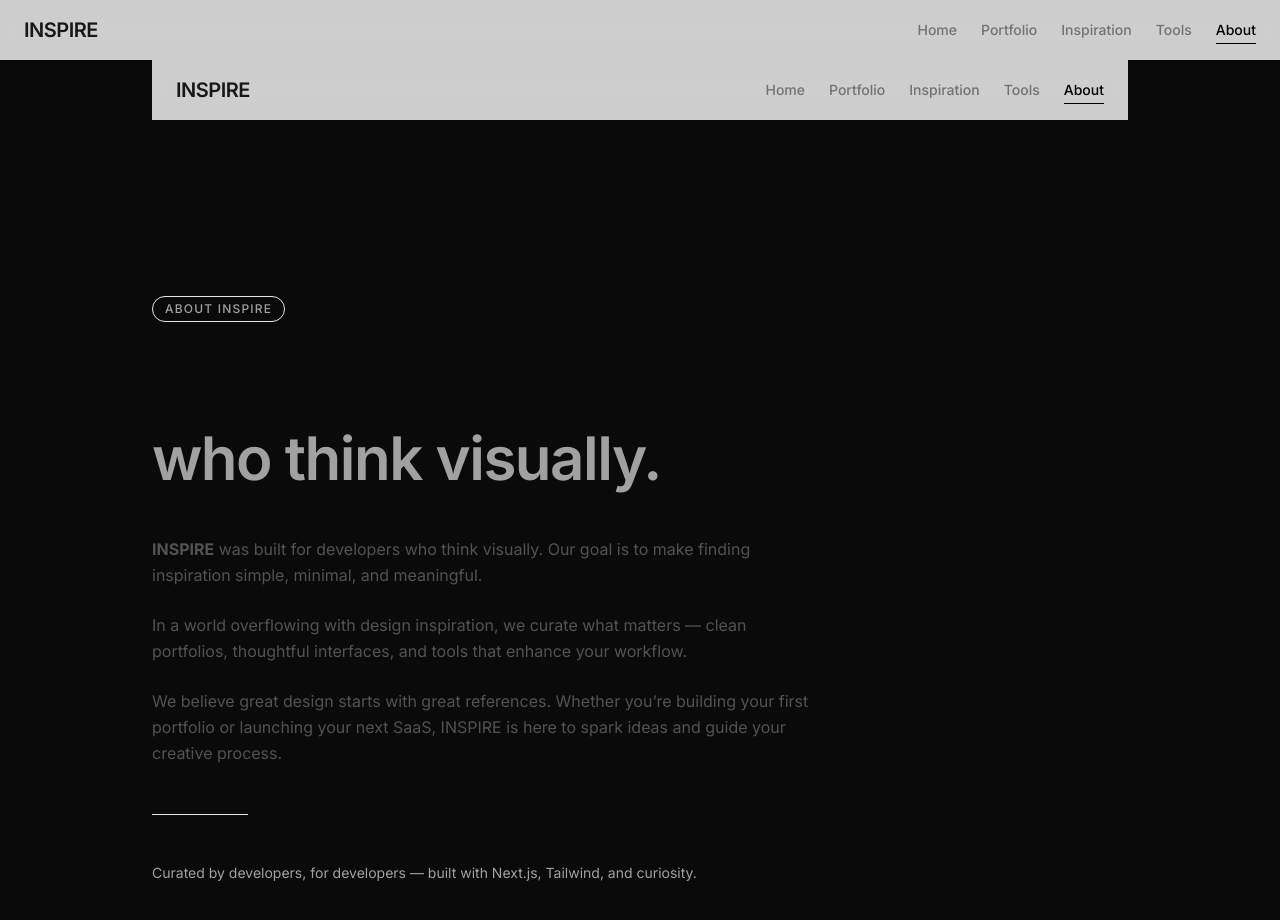
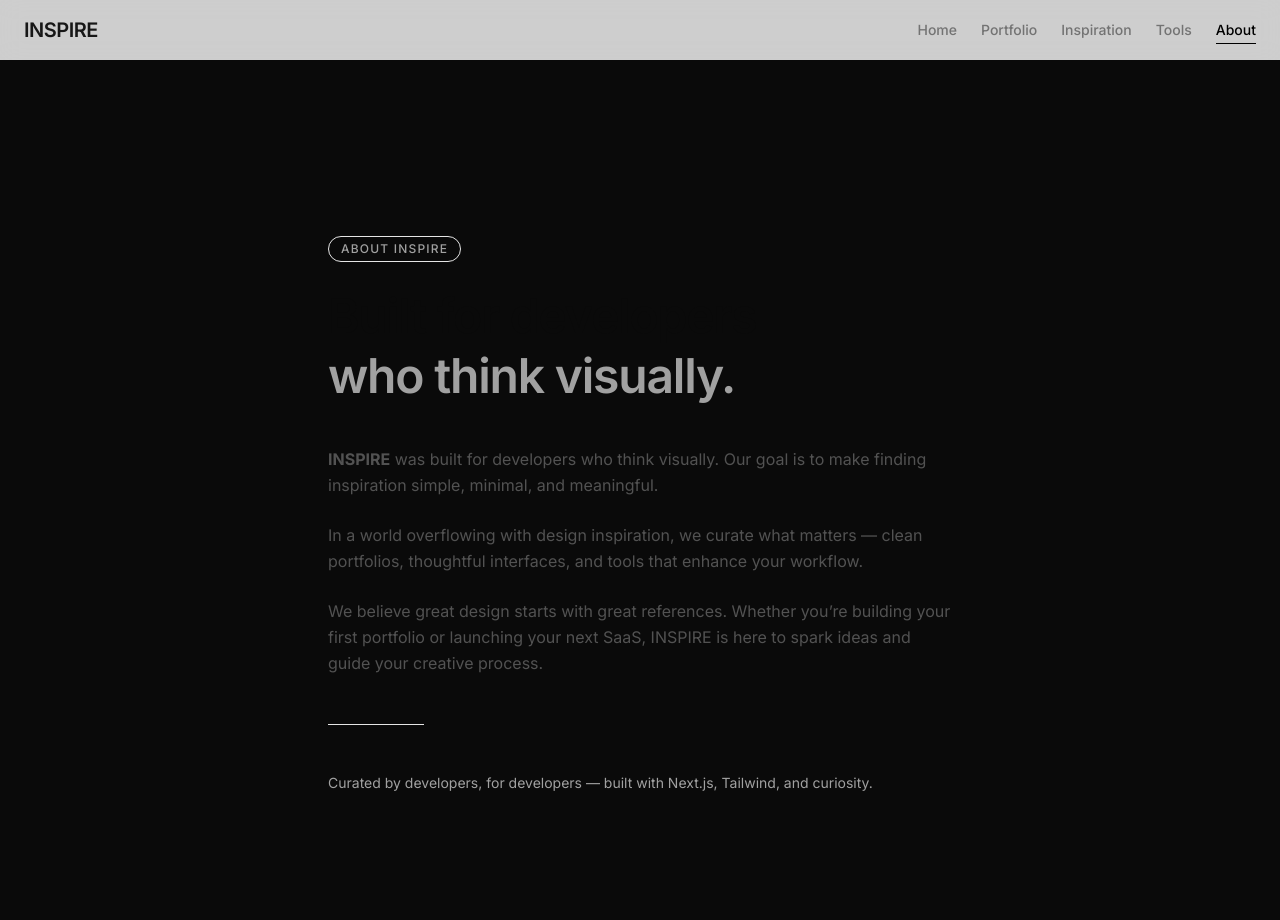
Before and after one commit to prasanjit-dey-ux/Inspohub, a Next.js app in the folder client/: page /about in a window 1280 px wide. Shown: the top 920 px of the page. After the commit the page ends 889 px from the top, so only its background shows below. Built offline with nearby package versions, Linux system fonts and the light colour scheme.

Commit message:
updated the about page

```diff
--- a/client/app/about/page.tsx
+++ b/client/app/about/page.tsx
@@ -5,8 +5,8 @@ import Navbar from "@/component/layout/navbar";
 
 export default function AboutPage() {
   return (
-    <div className="min-h-screen max-w-5xl mx-auto px-6">
-      <Navbar />
+    <div className="min-h-screen max-w-2xl mx-auto px-6">
+
 
       <motion.section
         initial={{ opacity: 0, y: 20 }}
@@ -16,13 +16,13 @@ export default function AboutPage() {
       >
         {/* Small label */}
         <div className="flex justify-start mb-6">
-          <span className="text-xs font-medium tracking-widest text-neutral-400 uppercase border border-neutral-200 px-3 py-1 rounded-full">
+          <span className="text-xs font-medium tracking-widest text-neutral-400 uppercase border border-neutral-200 px-3 py-1 rounded-full hover:bg-neutral-100 transition duration-300">
             About Inspire
           </span>
         </div>
 
         {/* Main Heading */}
-        <h1 className="text-5xl sm:text-6xl font-semibold tracking-tight text-neutral-950 leading-tight max-w-3xl">
+        <h1 className="text-2xl sm:text-5xl font-semibold tracking-tight text-neutral-950 leading-tight max-w-3xl">
           Built for developers <br />
           <span className="text-neutral-400">who think visually.</span>
         </h1>
```
